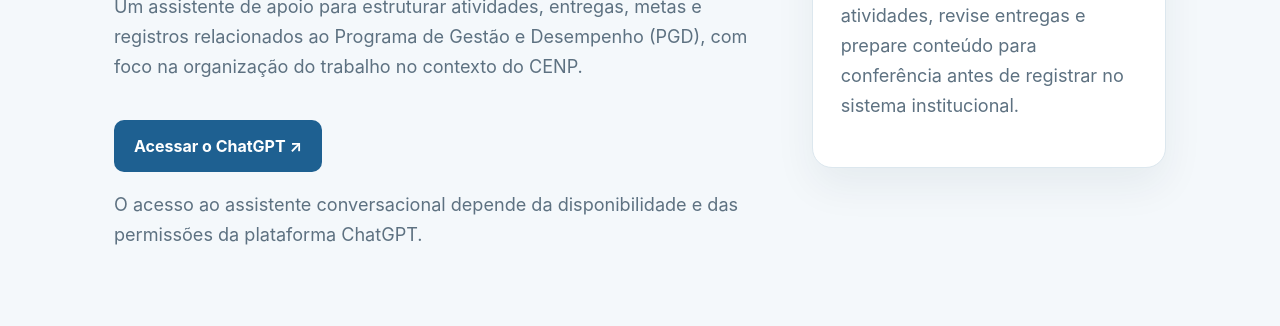
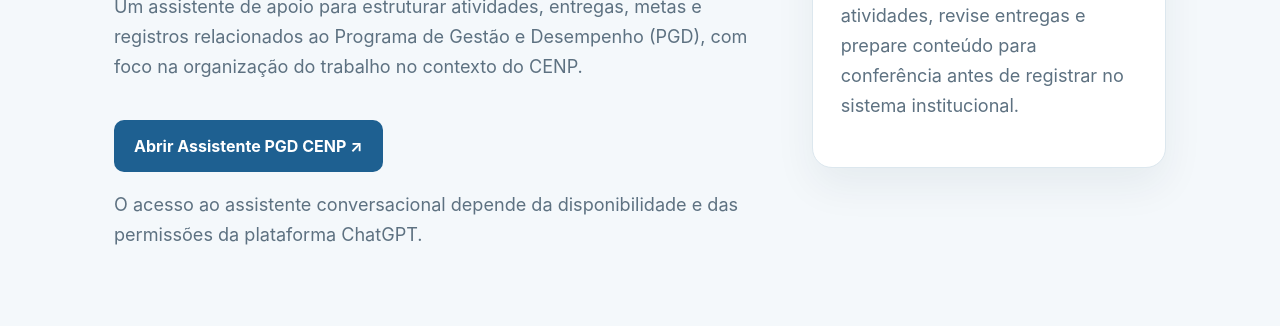
Before and after one commit to yugolemom/assistente-pgd-cenp-publico, a plain HTML site: page index.html in a window 1280 px wide. Shown: the part 474-800 px from the top of the page. Drawn offline with Linux system fonts and the light colour scheme.

Commit message:
fix: link homepage CTA to Assistente PGD CENP plugin

```diff
--- a/index.html
+++ b/index.html
@@ -17,7 +17,7 @@ header{background:linear-gradient(135deg,#102a43,#1e6091);color:white;padding:20
 <header><div class="nav"><div class="brand">✦ Assistente PGD CENP</div><nav><a href="#como">Como funciona</a><a href="privacidade.html">Privacidade</a><a href="termos.html">Termos</a></nav></div></header>
 <main>
 <section class="hero">
-<div><div class="eyebrow">Organização · Planejamento · PGD</div><h1>Transforme suas atividades em um plano de trabalho claro.</h1><p>Um assistente de apoio para estruturar atividades, entregas, metas e registros relacionados ao Programa de Gestão e Desempenho (PGD), com foco na organização do trabalho no contexto do CENP.</p><a class="cta" href="https://chatgpt.com/" target="_blank" rel="noopener">Acessar o ChatGPT ↗</a><p class="small">O acesso ao assistente conversacional depende da disponibilidade e das permissões da plataforma ChatGPT.</p></div>
+<div><div class="eyebrow">Organização · Planejamento · PGD</div><h1>Transforme suas atividades em um plano de trabalho claro.</h1><p>Um assistente de apoio para estruturar atividades, entregas, metas e registros relacionados ao Programa de Gestão e Desempenho (PGD), com foco na organização do trabalho no contexto do CENP.</p><a class="cta" href="plugin://assistente-pgd-cenp@openai-curated-remote?remotePluginId=plugins_6afefebbe8c481919bae7ef094b13bba">Abrir Assistente PGD CENP ↗</a><p class="small">O acesso ao assistente conversacional depende da disponibilidade e das permissões da plataforma ChatGPT.</p></div>
 <div class="hero-card"><div class="symbol">🗂️</div><h3>Planejamento de trabalho com mais clareza</h3><p>Organize informações, descreva atividades, revise entregas e prepare conteúdo para conferência antes de registrar no sistema institucional.</p></div>
 </section>
 <section class="section" id="como"><h2>O que o assistente pode apoiar</h2><div class="cards">
```
